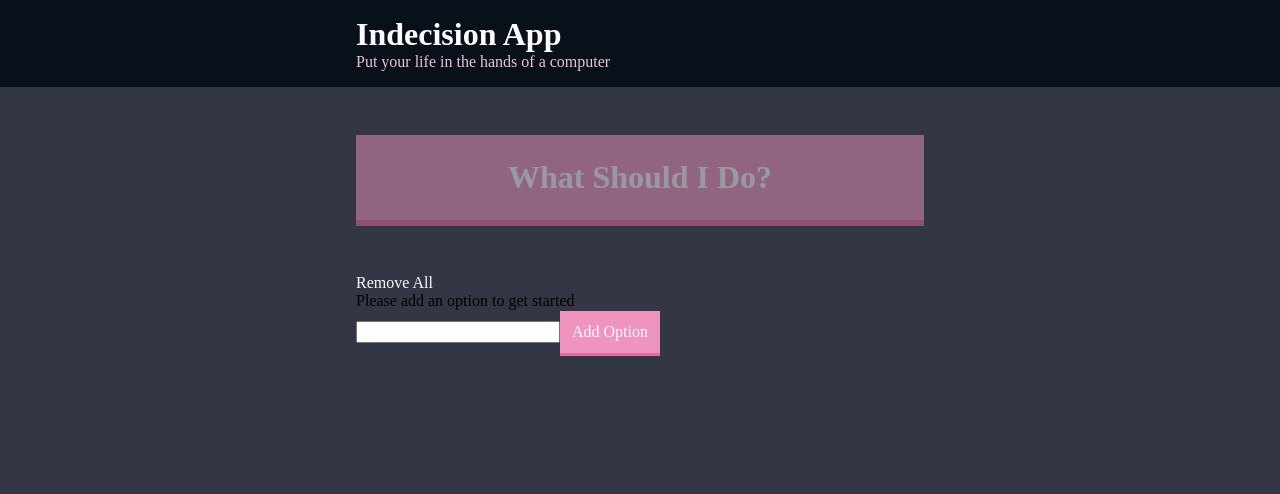
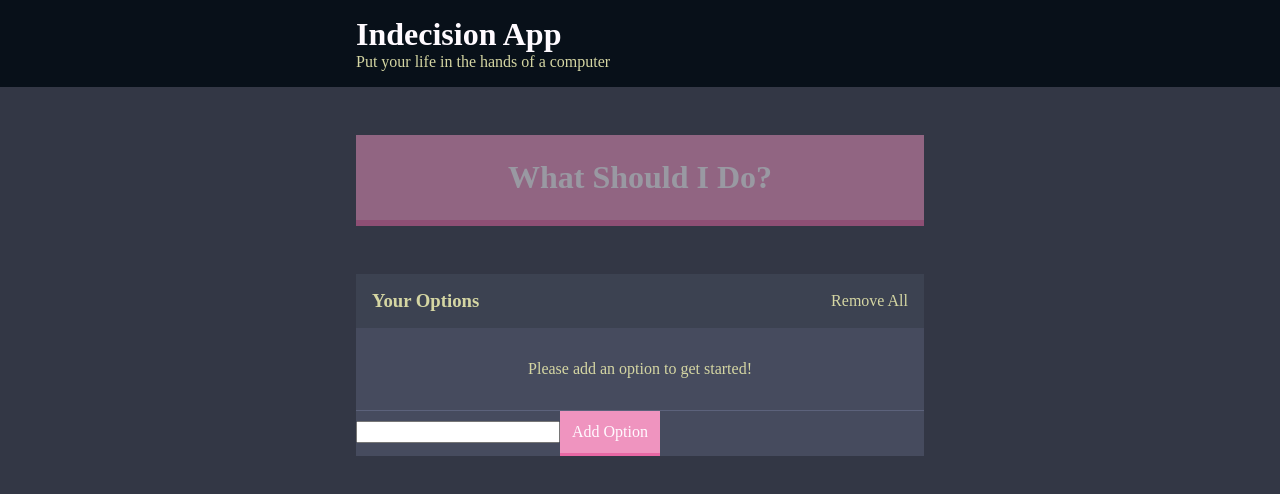
Before and after one commit to marzena-szopinska/Indecision_App, a React (Create React App) app: page / in a window 1280 px wide. Shown: the top 494 px of the page. Built offline with nearby package versions, Linux system fonts and the light colour scheme; a web font is replaced by a local one.

Commit message:
styled the widgets

```diff
--- a/src/components/IndecisionApp.js
+++ b/src/components/IndecisionApp.js
@@ -86,8 +86,10 @@ class IndecisionApp extends React.Component {
                 <Header subtitle={subtitle}/>
                 <div className='container'>
                   <Action handlePick={this.handlePick} hasOptions={this.state.options.length > 0}/>
-                  <Options options={this.state.options} handleDeleteOptions={this.handleDeleteOptions} handleDeleteOption={this.handleDeleteOption}/>
-                  <AddOption handleAddOption={this.handleAddOption}/>
+                  <div className='widget'>
+                    <Options options={this.state.options} handleDeleteOptions={this.handleDeleteOptions} handleDeleteOption={this.handleDeleteOption}/>
+                    <AddOption handleAddOption={this.handleAddOption}/>
+                  </div>
                 </div>
                 <OptionModal selectedOption={this.state.selectedOption} handleModalClose={this.handleModalClose}/>
             </div>
--- a/src/components/Options.js
+++ b/src/components/Options.js
@@ -3,8 +3,12 @@ import Option from './Option';
 
 const Options = (props) => (
       <div>
-        <button className='button--link' onClick={props.handleDeleteOptions}>Remove All</button>
-        {props.options.length === 0 && <p>Please add an option to get started</p>}
+        <div className='widget-header'>
+          <h3 className='widget-header__title'>Your Options</h3>
+          <button className='button button--link' onClick={props.handleDeleteOptions}>Remove All</button>
+        </div>
+
+        {props.options.length === 0 && <p className='widget__message'>Please add an option to get started!</p>}
         { /* Render new option tag for each option inside the array, set the key and the text value */
             props.options.map((option) => <Option key={option} optionText={option} handleDeleteOption={props.handleDeleteOption} />)
         }
--- a/src/styles/base/_settings.scss
+++ b/src/styles/base/_settings.scss
@@ -1,10 +1,12 @@
 // colors
 $black-color: #081019;
 $white-color: #FFFAFF;
-$light-blue-color: #5B9BA5;
+$light-blue-color: #464b5e;
 $dark-blue-color: #333745;
+$blue-color: #3c4251;
 $light-pink-color: #EF94BF;
 $super-light-pink-color: #EFC2D7;
+$light-green-color: lighten(#BDBF6E, 15%);
 // spacing
 // s-size
 $s-size: 1.2rem;
--- a/src/styles/components/_buttons.scss
+++ b/src/styles/components/_buttons.scss
@@ -27,6 +27,6 @@
 .button--link {
     background: none;
     border: none;
-    color: $white-color;
+    color: $light-green-color;
     padding: 0;
 }
--- a/src/styles/components/_header.scss
+++ b/src/styles/components/_header.scss
@@ -11,7 +11,7 @@
 }
 
 .header__subtitle {
-    color: $super-light-pink-color;
+    color: $light-green-color;
     font-size: $m-size;
     font-weight: 500;
 }
--- /dev/null
+++ b/src/styles/components/_widget.scss
@@ -0,0 +1,22 @@
+// widget
+.widget {
+    background-color: $light-blue-color;
+    margin-bottom: $xl-size;
+}
+
+// element selector
+.widget__message {
+    color: $light-green-color;
+    padding: $l-size;
+    text-align: center;
+    border-bottom: 1px solid lighten($light-blue-color, 10%);
+}
+
+// widget header
+.widget-header { // block  selector
+    background-color: $blue-color;
+    color: $light-green-color;
+    padding: $m-size;
+    display: flex;
+    justify-content: space-between;
+}
--- a/src/styles/styles.scss
+++ b/src/styles/styles.scss
@@ -4,3 +4,4 @@
 @import './components/buttons.scss';
 @import './components/container.scss';
 @import './components/header.scss';
+@import './components/widget.scss';
```
